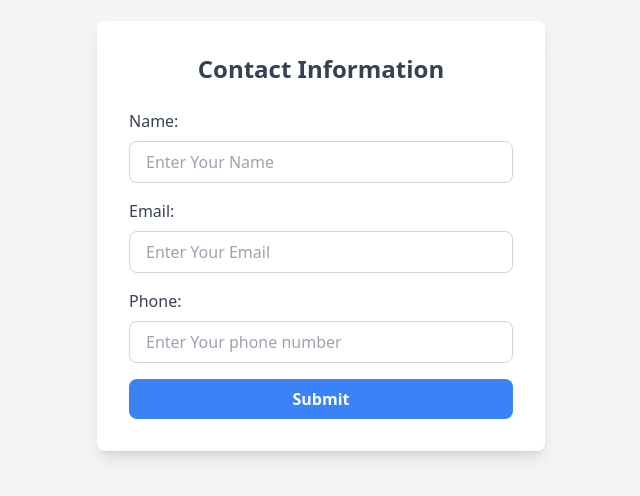
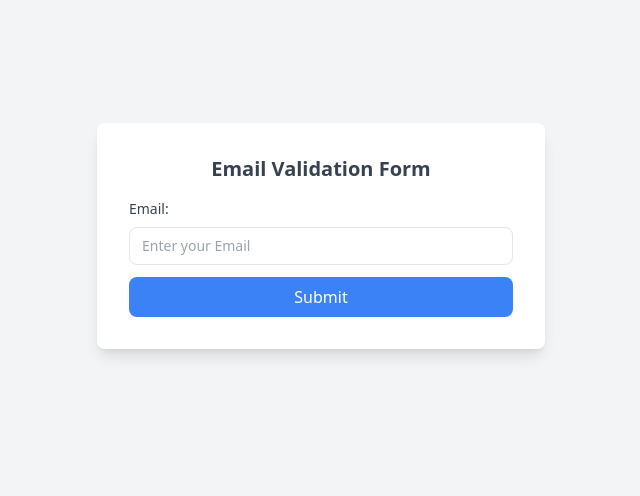
Before and after one commit to Raviteja2003/React-Learn, a React (Vite) app: page / in a window 1280 px wide. Shown: the part 164-660 px from the top of the page, without its empty margins (319-959 px from the left). Built offline with nearby package versions, Linux system fonts and the light colour scheme.

Commit message:
Learned form validations

```diff
--- a/src/App.jsx
+++ b/src/App.jsx
@@ -1,6 +1,8 @@
 //import Car from "./components/classComponents/Car"
 
-import MultiInput from "./components/functionalComponents/React Forms/MutliInput"
+import FormValidations from "./components/functionalComponents/React Forms/FormValidations"
+
+//import MultiInput from "./components/functionalComponents/React Forms/MutliInput"
 
 //import SimpleForm from "./components/functionalComponents/React Forms/SimpleForm"
 
@@ -30,7 +32,6 @@ import MultiInput from "./components/functionalComponents/React Forms/MutliInput
 
 //import ProductList from './components/functionalComponents/React List/ProductList';
 
-
 //const cars = ["Ford","Toyato","Wolkswagen"];
 
 //const isGoal = true;
@@ -53,9 +54,10 @@ function App() {
       <ProductList/>
       <StyledList/>
       <SimpleForm/>
+      <MultiInput/>
     */
 
-      <MultiInput/>
+      <FormValidations/>
 
 
   )
--- /dev/null
+++ b/src/components/functionalComponents/React Forms/FormValidations.jsx
@@ -0,0 +1,49 @@
+import { useState } from "react";
+
+function FormValidations()
+{
+    const [email,setEmail] = useState("");
+    const [error,setError] = useState("");
+
+    const handleChange = (event) => {
+        const newEmail = event.target.value;
+        setEmail(newEmail);
+
+        if(!newEmail.includes("@gmail.com"))
+        {
+            setError("Email must contains @gmail.com");
+        }
+        else
+        {
+            setError("");
+        }
+    };
+
+    const handleSubmit = (event) => {
+        event.preventDefault();
+        if(!error)
+        {
+            alert(`Submitted Email ${email}`);
+        }
+    };
+
+    return(
+        <div className="flex items-center justify-center min-h-screen bg-gray-100 p-4">
+            <form onSubmit={handleSubmit} className="bg-white p-8 rounded-lg shadow-lg w-full max-w-md">
+                <h2 className="mb-4 text-xl font-semibold text-gray-700 text-center">Email Validation Form</h2>
+                <label className="block mb-2 text-sm font-medium text-gray-700">Email:</label>
+                <input
+                    type="email"
+                    value={email}
+                    onChange={handleChange}
+                    placeholder="Enter your Email"
+                    className={`w-full px-3 py-2 mb-3 text-sm border rounded-lg focus:outline-none focus:ring-2 ${error ? "border-red-500 focus:ring-red-300" : "focus:ring-blue-300"}`}>
+                </input>
+                {error && (<p className="mb-3 text-sm text-red-500">{error}</p>)}
+                <button type="submit" disabled={error} className={`w-full py-2 text-white rounded-lg ${error ? "bg-gray-400 cursor-not-allowed":"bg-blue-500 hover:bg-blue-600"}`}>Submit</button>
+
+            </form>
+        </div>
+    )
+}
+export default FormValidations;
```
